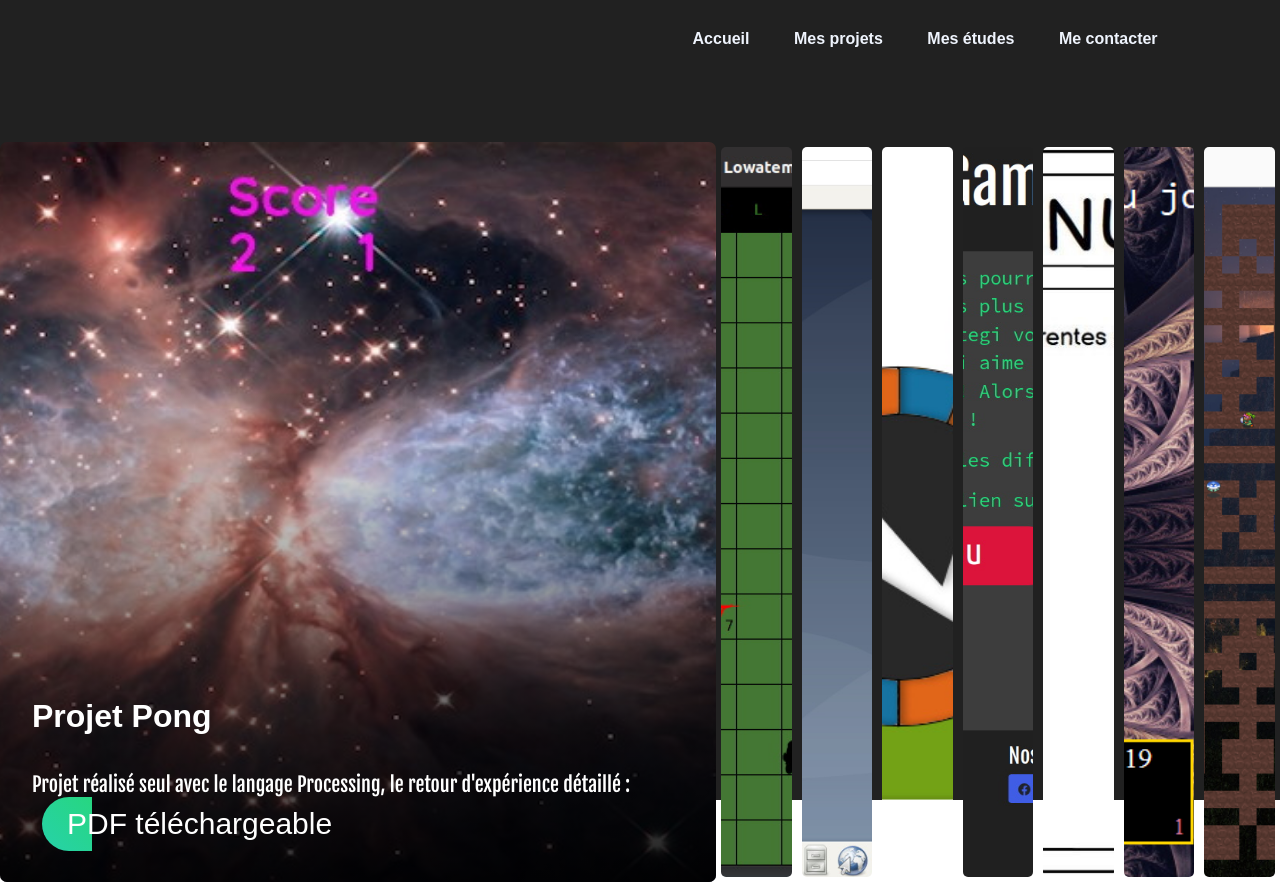
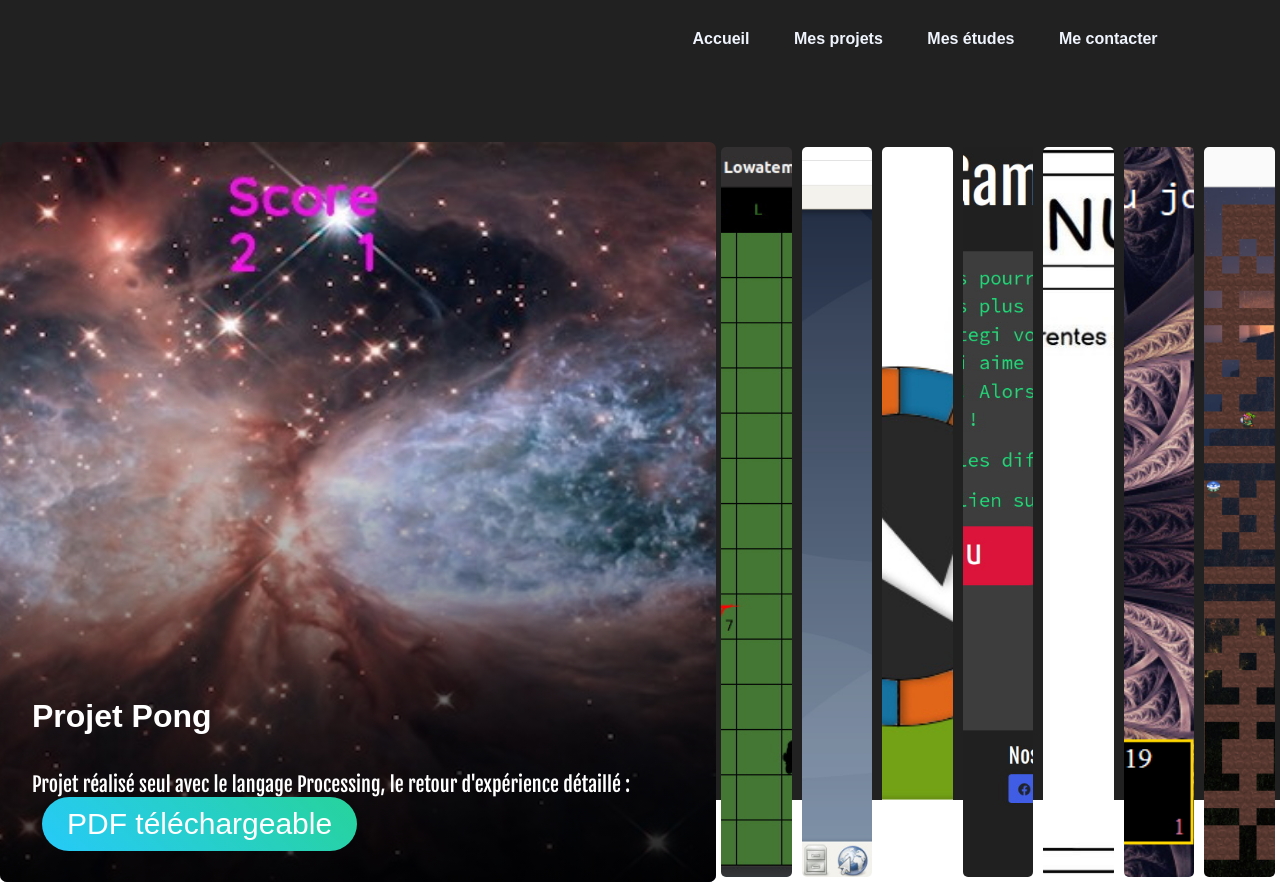
Before and after one commit to YanisMercier-Tallet/YanisMercier-Tallet.github.io, a plain HTML site: page PORTFOLIO/CODE/projets.html in a window 1280 px wide. Drawn offline with Linux system fonts and the light colour scheme; a web font is replaced by a local one.

Commit message:
Add files via upload

```diff
--- a/PORTFOLIO/CODE/styles.css
+++ b/PORTFOLIO/CODE/styles.css
@@ -209,7 +209,7 @@ button{
 
 button::after{
     content: "";
-    width: 150px;
+    width: 550px;
     height: 550px;
     background: linear-gradient(225deg, #27d86c 0%, #26caf8 50%, #c625d0 100%);
     position: absolute;
```
